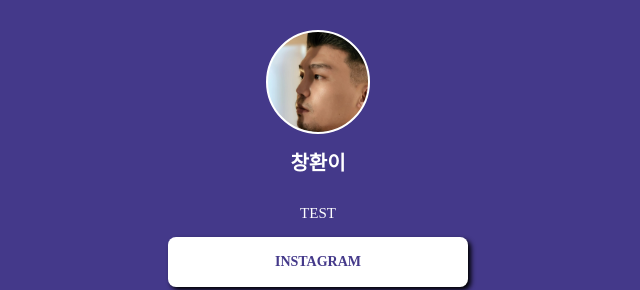
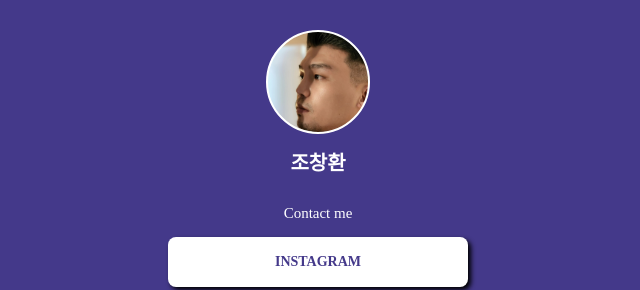
Before and after one commit to daniel91-joh/mypage, a plain HTML site: page index.html in a window 1280 px wide. Shown: the top 290 px of the page, 322-962 px from the left. Drawn offline with Linux system fonts and the light colour scheme; a web font is replaced by a local one.

Commit message:
Add files via upload

```diff
--- a/index.html
+++ b/index.html
@@ -76,8 +76,8 @@
 <body>
     <div class="wrap">
         <div class="profile"></div>
-        <h1 class="main">창환이</h1>
-        <p class="sub">TEST</p>
+        <h1 class="main">조창환</h1>
+        <p class="sub">Contact me</p>
 <a target="_blank" href="https://www.instagram.com/am_05.45/">INSTAGRAM</a>
 <a target="_blank" href="https://www.facebook.com/ch.cho.547/">FACEBOOK</a>
 <a target="_blank" href="https://">TEST3</a>
```
